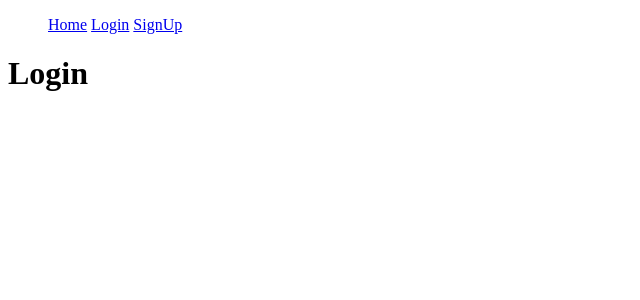
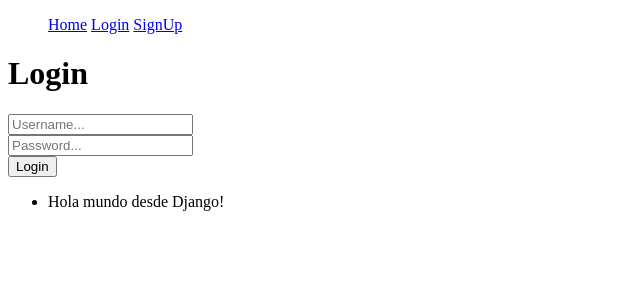
Before and after one commit to gopoma/TravelEasy, a Django app: page /auth/login/ in a window 1280 px wide. Shown: the top 300 px of the page, without its empty margins (0-640 px from the left). Run offline with Django 4.2, Linux system fonts and the light colour scheme.

Commit message:
Se maquetó el formulario de Login, y en la vista user_login se manda a imprimir en la Salida Estándar la data que viene del formulario por el método POST y se prueba que funcione el componente de mensajes que se definió en el layout por default

```diff
--- a/src/accounts/templates/accounts/login.html
+++ b/src/accounts/templates/accounts/login.html
@@ -2,4 +2,10 @@
 
 {% block content %}
     <h1>Login</h1>
+    <form action="/auth/login/" method="POST">
+        {% csrf_token %}
+        <input type="text" name="username" placeholder="Username..."><br>
+        <input type="password" name="password" placeholder="Password..."><br>
+        <input type="submit" value="Login">
+    </form>
 {% endblock %}
--- a/src/accounts/views.py
+++ b/src/accounts/views.py
@@ -5,6 +5,8 @@ from django.contrib.auth.models import User, auth
 
 # Create your views here.
 def user_login(request):
+    print(request.POST)
+    messages.info(request, "Hola mundo desde Django!")
     return render(request, "accounts/login.html")
 
 def user_signup(request):
```
